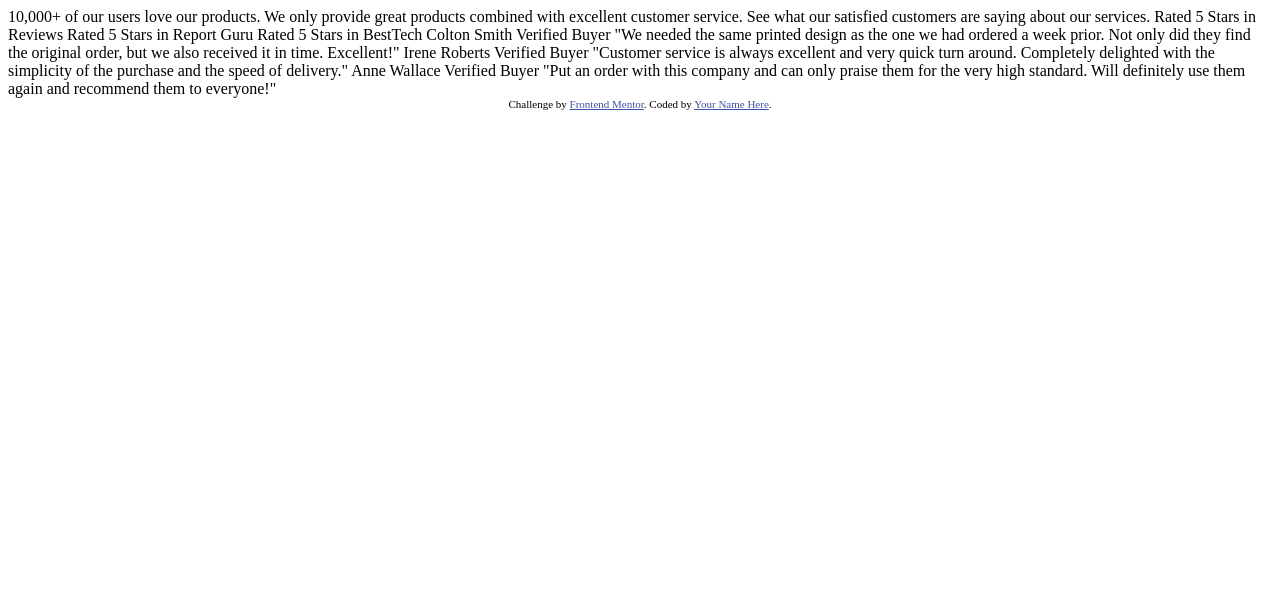
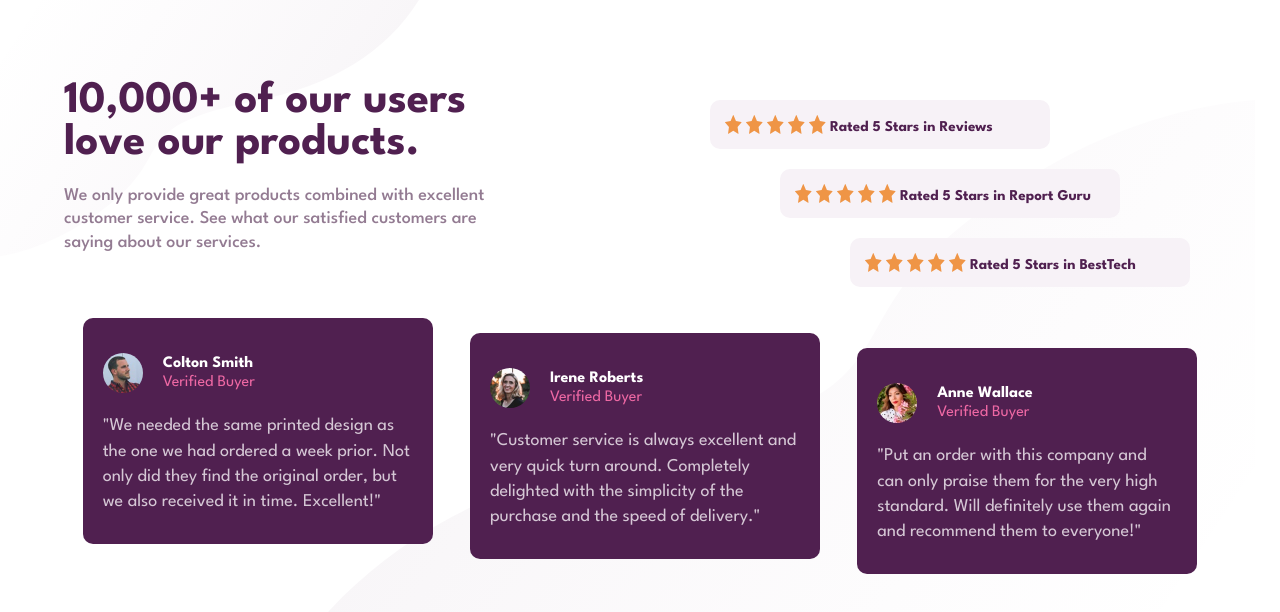
Before and after one commit to Adrian21fonseca/Secci-n-de-prueba-social, a plain HTML site: page index.html in a window 1280 px wide. Drawn offline with Linux system fonts and the light colour scheme.

Commit message:
first commit

```diff
--- /dev/null
+++ b/estilos/escritorio.css
@@ -0,0 +1,95 @@
+@media (min-width:1024px){
+
+    body{
+        background-image: url('../images/bg-pattern-top-desktop.svg'), url('../images/bg-pattern-bottom-desktop.svg');
+        background-position: -20px -20px , 255px 100px;
+        background-size: 450px, 1000px;
+    }
+
+    .principal{
+        width: 50%;
+    }
+
+    .parte-1{
+        margin-top: 1px;
+        display: flex;
+    }
+
+    .titulo{
+        margin-top: 0;
+        font-size: 45px;
+        width: 70%;
+        text-align: left;
+    }
+
+    .complemento{
+        width: 80%;
+        font-size: 18px;
+        text-align: left;
+    }
+
+    .etiqutas{
+        width: 50%;
+    }
+
+    .etiqueta-1, .etiqueta-2, .etiqueta-3{
+        margin-top: 20px;
+        display: flex;
+        width: 310px;
+    }
+
+    .etiqueta-1{
+        margin-left: 70px;
+    }
+
+    .etiqueta-2{
+        margin-left: 140px;
+    }
+
+    .etiqueta-3{
+        margin-left: 210px;
+    }
+
+    .estrella{
+        margin-right: 4px;
+    }
+
+    .texto-de-etiquetas{
+        margin: 5px 0 0 0;
+    }
+
+    .parte-2{
+        width: 100%;
+        margin-top: 1px;
+        display: flex;
+        justify-content: space-between;
+        align-items: center;
+    }
+
+    .encabezado{
+        margin: 0 auto 5px;
+    }
+
+    .comentario{
+        margin: 0 auto 10px;
+    }
+
+    .cart-1{
+        padding: 20px;
+        width: 310px;
+        margin: 0 auto;
+    }
+
+    .cart-2{
+        padding: 20px;
+        margin: 30px auto 0;
+        width: 310px;
+    }
+
+    .cart-3{
+        padding: 20px;
+        width: 300px;
+        margin: 60px auto 0;
+    }
+
+}
--- /dev/null
+++ b/estilos/styles.css
@@ -0,0 +1,97 @@
+@import url('https://fonts.googleapis.com/css2?family=League+Spartan:wght@100..900&display=swap');
+
+body{
+    padding: 0;
+    margin: 0;
+    font-family: League Spartan;
+    background-image: url('../images/bg-pattern-top-mobile.svg'), url('../images/bg-pattern-bottom-mobile.svg');
+    background-repeat: no-repeat;
+    background-position: top , bottom;
+    background-color: white;
+}
+
+.contenedor{
+    width: 90%;
+    margin: 80px auto;
+}
+
+.parte-1{
+    text-align: center;
+}
+
+.titulo{
+    color: hsl(300, 43%, 22%);
+    font-weight: bold;
+    font-size: 40px;
+    margin-bottom: 0;
+}
+
+.complemento{
+    font-size: 18px;
+    font-weight: 500;
+    line-height: 1.3;
+    color: hsl(303, 10%, 53%);
+    margin-top: 20px;
+}
+
+.etiqueta-1{
+    background-color:  hsl(300, 24%, 96%);
+    padding: 15px;
+    border-radius: 10px;
+    margin-top: 50px;
+}
+
+.etiqueta-2, .etiqueta-3{
+    background-color:  hsl(300, 24%, 96%);
+    padding: 15px;
+    border-radius: 10px;
+    margin-top: 13px;
+}
+
+.texto-de-etiquetas{
+    margin: 10px auto 0;
+    color: hsl(300, 43%, 22%);
+    font-weight: bold;
+    font-size: 15px;
+}
+
+.parte-2{
+    margin-top: 50px;
+}
+
+.cart-1, .cart-2, .cart-3{
+    background-color: hsl(300, 43%, 22%);
+    padding: 30px;
+    border-radius: 10px;
+    color: white;
+    margin-bottom: 20px;
+}
+
+.encabezado{
+    display: flex;
+    align-items: center;
+    margin-top: 0;
+    gap: 20px;
+}
+
+.avatar{
+    border-radius: 50px;
+    width: 40px;
+
+}
+
+.nombre{
+    line-height: 1.2;
+    font-weight: bold;
+}
+
+span{
+    color: hsl(333, 80%, 67%);
+    font-weight: 400;
+}
+
+.comentario{
+    line-height: 1.4;
+    font-size: 18px;
+    color: hsla(300, 24%, 96%, 0.797);
+}
--- a/index.html
+++ b/index.html
@@ -1,61 +1,124 @@
 <!DOCTYPE html>
 <html lang="en">
 <head>
-    <meta charset="UTF-8" />
-    <meta name="viewport" content="width=device-width, initial-scale=1.0" />
-    <!-- displays site properly based on user's device -->
-
-    <link
-      rel="icon"
-      type="image/png"
-      sizes="32x32"
-      href="./images/favicon-32x32.png"
-    />
-
-    <title>Frontend Mentor | Social proof section</title>
-
-    <!-- Feel free to remove these styles or customise in your own stylesheet 👍 -->
-    <style>
-      .attribution {
-        font-size: 11px;
-        text-align: center;
-      }
-      .attribution a {
-        color: hsl(228, 45%, 44%);
-      }
-    </style>
+  <meta charset="UTF-8">
+  <meta name="viewport" content="width=device-width, initial-scale=1.0">
+  <link rel="stylesheet" href="estilos/styles.css">
+  <link rel="stylesheet" href="estilos/escritorio.css">
+  <link rel="icon" href="images/favicon-32x32.png">
+  <title>Sección de prueba social</title>
 </head>
 <body>
+
+  <div class="contenedor">
+
+    <section class="parte-1">
+
+      <div class="principal">
+
+        <h1 class="titulo">
           10,000+ of our users love our products.
+        </h1>
 
+        <p class="complemento">
           We only provide great products combined with excellent customer service.
           See what our satisfied customers are saying about our services.
+        </p>
 
+      </div>
+
+      <div class="etiquetas">
+
+        <div class="etiqueta-1">
+          <img src="images/icon-star.svg" alt="estrella" class="estrella">
+          <img src="images/icon-star.svg" alt="estrella" class="estrella">
+          <img src="images/icon-star.svg" alt="estrella" class="estrella">
+          <img src="images/icon-star.svg" alt="estrella" class="estrella">
+          <img src="images/icon-star.svg" alt="estrella" class="estrella">
+          <p class="texto-de-etiquetas">
             Rated 5 Stars in Reviews
+          </p>
+        </div>
+
+        <div class="etiqueta-2">
+          <img src="images/icon-star.svg" alt="estrella" class="estrella">
+          <img src="images/icon-star.svg" alt="estrella" class="estrella">
+          <img src="images/icon-star.svg" alt="estrella" class="estrella">
+          <img src="images/icon-star.svg" alt="estrella" class="estrella">
+          <img src="images/icon-star.svg" alt="estrella" class="estrella">
+          <p class="texto-de-etiquetas">
             Rated 5 Stars in Report Guru
+          </p>
+        </div>
+
+        <div class="etiqueta-3">
+          <img src="images/icon-star.svg" alt="estrella" class="estrella">
+          <img src="images/icon-star.svg" alt="estrella" class="estrella">
+          <img src="images/icon-star.svg" alt="estrella" class="estrella">
+          <img src="images/icon-star.svg" alt="estrella" class="estrella">
+          <img src="images/icon-star.svg" alt="estrella" class="estrella">
+          <p class="texto-de-etiquetas">
             Rated 5 Stars in BestTech
+          </p>
+        </div>
 
-    Colton Smith
-    Verified Buyer
+      </div>
+
+    </section>
+
+    <section class="parte-2">
+
+      <div class="cart-1">
+
+        <div class="encabezado">
+          <img src="images/image-colton.jpg" alt="colton" class="avatar">
+          <p class="nombre">
+            Colton Smith <br><span>Verified Buyer</span>
+          </p>
+        </div>
+
+        <p class="comentario">
           "We needed the same printed design as the one we had ordered a week prior.
           Not only did they find the original order, but we also received it in time.
           Excellent!"
+        </p>
 
-    Irene Roberts
-    Verified Buyer
+      </div>
+
+      <div class="cart-2">
+
+        <div class="encabezado">
+          <img src="images/image-irene.jpg" alt="irene" class="avatar">
+          <p class="nombre">
+            Irene Roberts <br> <span>Verified Buyer</span>
+          </p>
+        </div>
+
+        <p class="comentario">
           "Customer service is always excellent and very quick turn around. Completely
           delighted with the simplicity of the purchase and the speed of delivery."
+        </p>
 
-    Anne Wallace
-    Verified Buyer
+      </div>
+
+      <div class="cart-3">
+
+        <div class="encabezado">
+          <img src="images/image-anne.jpg" alt="anne" class="avatar">
+          <p class="nombre">
+            Anne Wallace  <br> <span>Verified Buyer</span>
+          </p>
+        </div>
+
+        <p class="comentario">
           "Put an order with this company and can only praise them for the very high
           standard. Will definitely use them again and recommend them to everyone!"
+        </p>
 
-    <div class="attribution">
-      Challenge by
-      <a href="https://www.frontendmentor.io?ref=challenge" target="_blank"
-        >Frontend Mentor</a
-      >. Coded by <a href="#">Your Name Here</a>.
       </div>
+
+    </section>
+  </div>
+
 </body>
 </html>
```
Also changed, not shown: 1 other file. Lines whose indentation alone changed are shown as unchanged.
